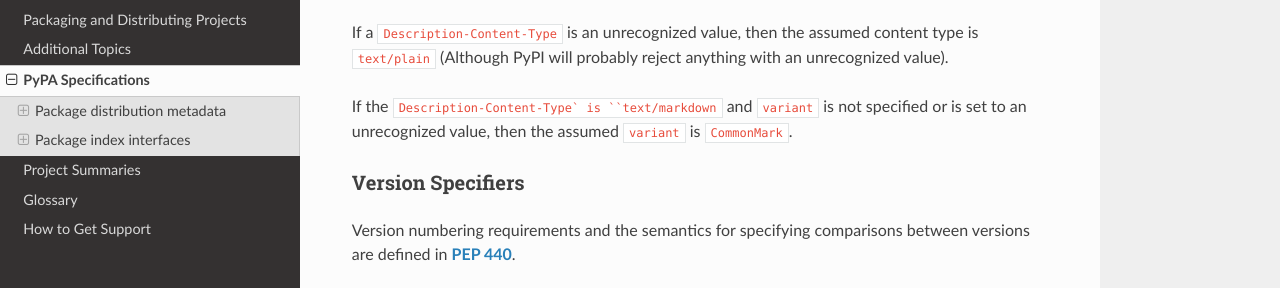
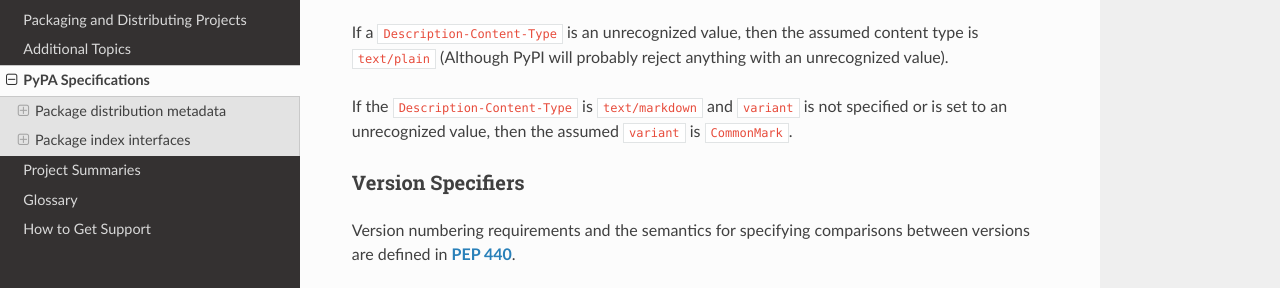
Before and after one commit to pypa/packaging.python.org, a Sphinx documentation site: the page built from source/specifications.rst, in a window 1280 px wide and 900 px high, scrolled down 2542 px. Shown: the part 159-447 px from the top of the window. Built offline with Sphinx 7.4.7 and the Read the Docs theme 2.0.0, drawn with Linux system fonts in a browser that asks for light colours; pages that are not in the unit, such as notebooks, are missing from menus.

Commit message:
Add missing backtick

```diff
--- a/source/specifications.rst
+++ b/source/specifications.rst
@@ -133,7 +133,7 @@ If a ``Description-Content-Type`` is an unrecognized value, then the assumed
 content type is ``text/plain`` (Although PyPI will probably reject anything
 with an unrecognized value).
 
-If the ``Description-Content-Type` is ``text/markdown`` and ``variant`` is not
+If the ``Description-Content-Type`` is ``text/markdown`` and ``variant`` is not
 specified or is set to an unrecognized value, then the assumed ``variant`` is
 ``CommonMark``.
 
```
